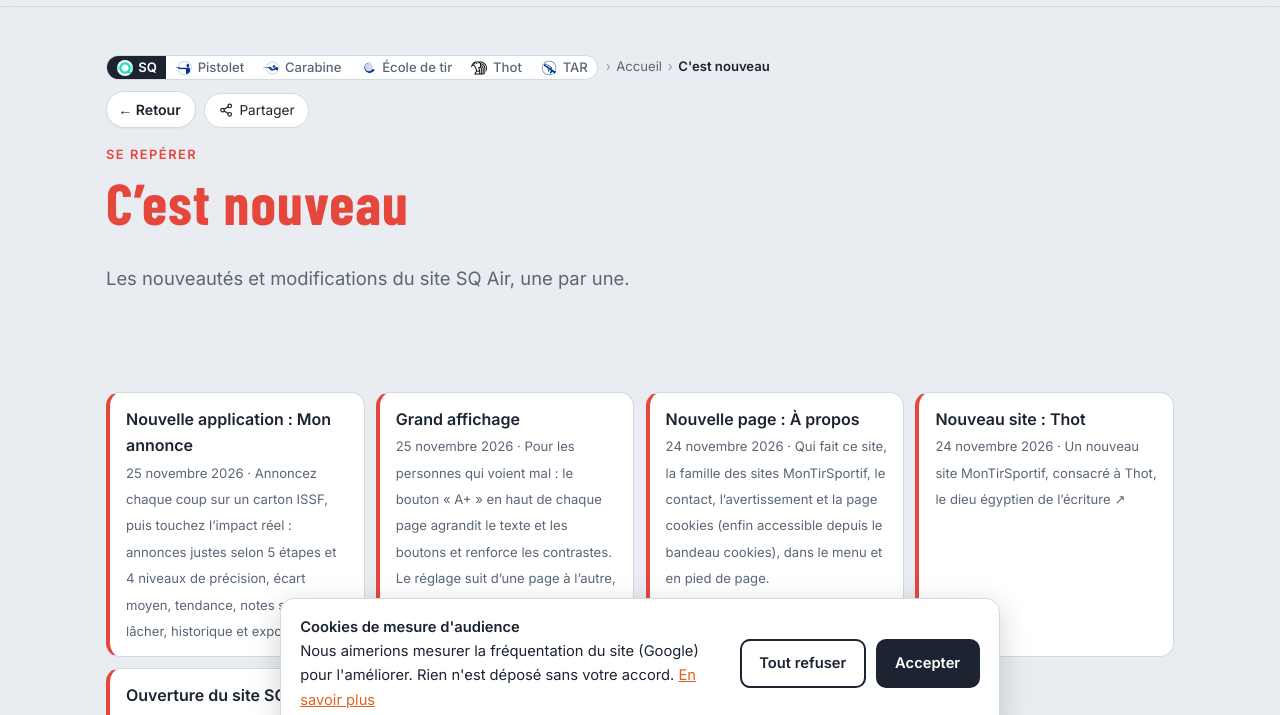
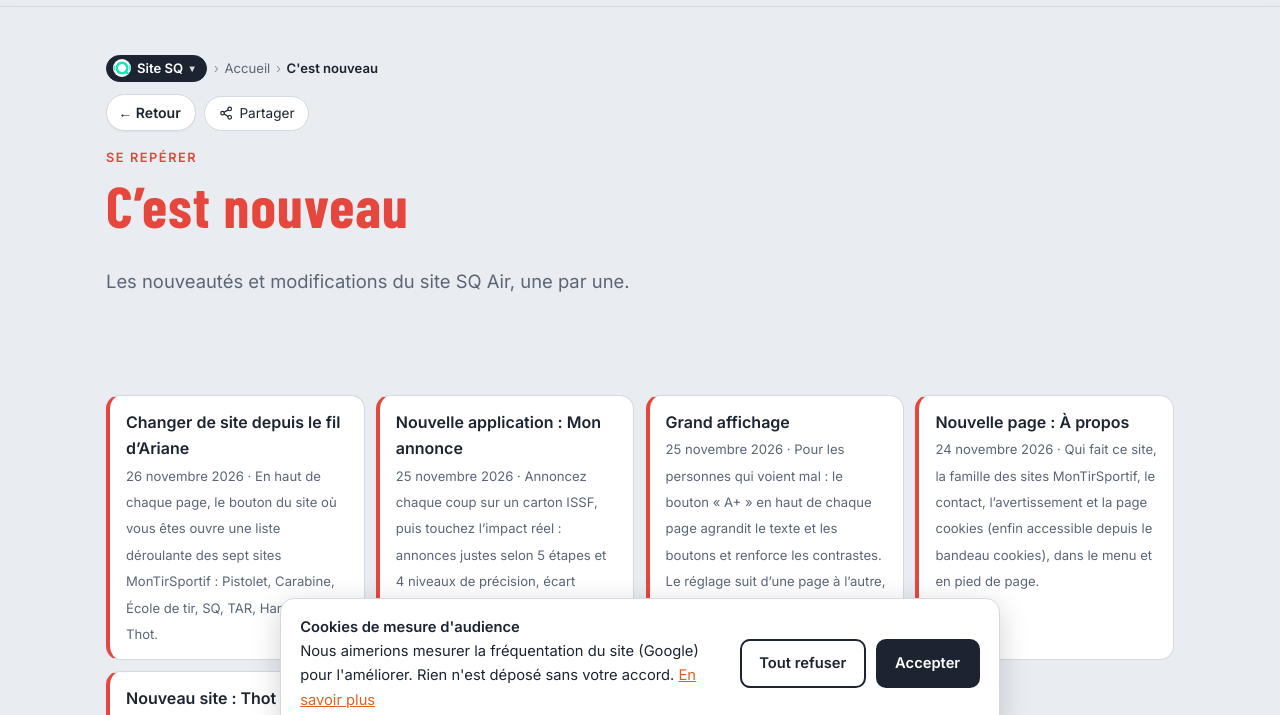
Before and after one commit to MonTirSportif/sq, a plain HTML site: page c-est-nouveau.html in a window 1280 px wide. Shown: the part 55-770 px from the top of the page. Drawn offline with Linux system fonts and the light colour scheme.

Commit message:
Fil d'Ariane : liste déroulante pour changer de site (7 sites)
Co-Authored-By: Claude Opus 5.5 <noreply@anthropic.com>
Claude-Session: https://claude.ai/code/session_016nNYyDLxs52v54yjtqjEuZ

```diff
--- a/a-propos.html
+++ b/a-propos.html
@@ -66,6 +66,6 @@ document.getElementById('ck-no').addEventListener('click',function(){save('no');
 document.addEventListener('click',function(e){if(e.target.closest('[data-cookies]')){e.preventDefault();b.hidden=false;document.getElementById('ck-no').focus();}});})();</script>
 <script>document.querySelectorAll(".yt").forEach(function(w){var b=w.querySelector(".yt-btn");if(!b||w.dataset.bound)return;w.dataset.bound=1;b.addEventListener("click",function(){var f=document.createElement("iframe");f.src="https://www.youtube-nocookie.com/embed/"+w.dataset.id+"?autoplay=1&rel=0";f.title="Vidéo";f.allow="autoplay; encrypted-media; picture-in-picture; fullscreen";f.allowFullscreen=true;w.innerHTML="";w.appendChild(f);});});</script>
 <script src="js/share.js"></script>
-<script src="js/nav.js?v=20261125menu" defer></script>
+<script src="js/nav.js?v=20261126sw" defer></script>
 </body>
 </html>
--- a/c-est-nouveau.html
+++ b/c-est-nouveau.html
@@ -30,7 +30,8 @@
 <nav id="nav"><a href="index.html">Accueil</a><a href="outils-entrainement.html">Outils d'entraînement</a><a href="tir-de-precision.html">Tir de précision</a><a href="jeux.html">Les jeux</a><a href="suivi.html">Suivi</a><a href="annonce.html">Mon annonce</a><a href="a-propos.html">À propos</a></nav></div></header>
 <main class="view on" id="c-est-nouveau" style="--acc:#e5473d">
 <div class="theme-head"><a class="back" href="index.html">← Retour</a><div class="kicker">Se repérer</div><h1>C’est nouveau</h1><p class="lead">Les nouveautés et modifications du site SQ Air, une par une.</p></div>
-<section class="first"><div class="links"><a href="annonce.html"><b>Nouvelle application : Mon annonce</b><small>25 novembre 2026 · Annoncez chaque coup sur un carton ISSF, puis touchez l’impact réel : annonces justes selon 5 étapes et 4 niveaux de précision, écart moyen, tendance, notes sur le lâcher, historique et export CSV.</small></a>
+<section class="first"><div class="links"><a href="index.html"><b>Changer de site depuis le fil d’Ariane</b><small>26 novembre 2026 · En haut de chaque page, le bouton du site où vous êtes ouvre une liste déroulante des sept sites MonTirSportif : Pistolet, Carabine, École de tir, SQ, TAR, Handy et Thot.</small></a>
+<a href="annonce.html"><b>Nouvelle application : Mon annonce</b><small>25 novembre 2026 · Annoncez chaque coup sur un carton ISSF, puis touchez l’impact réel : annonces justes selon 5 étapes et 4 niveaux de précision, écart moyen, tendance, notes sur le lâcher, historique et export CSV.</small></a>
 <a href="index.html"><b>Grand affichage</b><small>25 novembre 2026 · Pour les personnes qui voient mal : le bouton « A+ » en haut de chaque page agrandit le texte et les boutons et renforce les contrastes. Le réglage suit d’une page à l’autre, sur tous les sites MonTirSportif.</small></a>
 <a href="a-propos.html"><b>Nouvelle page : À propos</b><small>24 novembre 2026 · Qui fait ce site, la famille des sites MonTirSportif, le contact, l’avertissement et la page cookies (enfin accessible depuis le bandeau cookies), dans le menu et en pied de page.</small></a>
 <a href="https://thot.montirsportif.com/"><b>Nouveau site : Thot</b><small>24 novembre 2026 · Un nouveau site MonTirSportif, consacré à Thot, le dieu égyptien de l’écriture ↗</small></a>
@@ -57,6 +58,6 @@ document.getElementById('ck-no').addEventListener('click',function(){save('no');
 document.addEventListener('click',function(e){if(e.target.closest('[data-cookies]')){e.preventDefault();b.hidden=false;document.getElementById('ck-no').focus();}});})();</script>
 <script>document.querySelectorAll(".yt").forEach(function(w){var b=w.querySelector(".yt-btn");if(!b||w.dataset.bound)return;w.dataset.bound=1;b.addEventListener("click",function(){var f=document.createElement("iframe");f.src="https://www.youtube-nocookie.com/embed/"+w.dataset.id+"?autoplay=1&rel=0";f.title="Vidéo";f.allow="autoplay; encrypted-media; picture-in-picture; fullscreen";f.allowFullscreen=true;w.innerHTML="";w.appendChild(f);});});</script>
 <script src="js/share.js"></script>
-<script src="js/nav.js?v=20261125menu" defer></script>
+<script src="js/nav.js?v=20261126sw" defer></script>
 </body>
 </html>
--- a/js/nav.js
+++ b/js/nav.js
@@ -224,3 +224,73 @@
   }
   if (document.readyState === 'loading') document.addEventListener('DOMContentLoaded', btn); else btn();
 })();
+
+/* MonTirSportif – fil d'Ariane : liste déroulante pour changer de site */
+(function () {
+  var me = document.currentScript || document.querySelector('script[src*="js/nav.js"]');
+  var base = me ? me.src.replace(/js\/nav\.js(\?.*)?$/, '') : '';
+  var S = [
+    ['pistol', 'Pistolet', 'Pistolet ISSF', 'picto-pistolet-fftir.png'],
+    ['rifle', 'Carabine', 'Carabine ISSF', 'picto-carabine-fftir.png'],
+    ['edt', 'École de tir', 'Les jeunes de 7 à 14 ans', 'fftir-ecole-de-tir.png'],
+    ['sq', 'SQ', 'Cible électronique Sport Quantum', 'picto-sq.png'],
+    ['tar', 'TAR', 'Tir aux armes réglementaires', 'picto-tar-fftir.png'],
+    ['handy', 'Handy', 'Handi-tir et para-tir', 'picto-handy.png'],
+    ['thot', 'Thot', 'Le dieu égyptien de l’écriture', 'picto-thot.png']
+  ];
+  if (!document.getElementById('mts-sitesw-css')) {
+    var st = document.createElement('style'); st.id = 'mts-sitesw-css';
+    st.textContent =
+      '.site-dd{position:relative;display:inline-block;vertical-align:middle;margin-right:.1rem}' +
+      '.site-dd>button{display:inline-flex;align-items:center;gap:.4rem;font:inherit;font-size:inherit;font-weight:600;color:#fff;background:var(--txt,#1b2430);border:1px solid var(--txt,#1b2430);border-radius:99px;padding:.15rem .7rem .15rem .35rem;cursor:pointer;line-height:1.5}' +
+      '.site-dd>button:hover,.site-dd>button[aria-expanded="true"]{background:var(--acc,#e0601f);border-color:var(--acc,#e0601f)}' +
+      '.site-dd .sw-ico{width:18px;height:18px;border-radius:50%;background:#fff;flex:none}' +
+      '.site-dd .caret{font-size:.75em;opacity:.85}' +
+      '.site-dd ul{position:absolute;z-index:40;top:calc(100% + 6px);left:0;min-width:260px;margin:0;padding:6px;list-style:none;background:var(--card,#fff);border:1px solid var(--line,#d5dbe3);border-radius:12px;box-shadow:0 10px 30px rgba(27,36,48,.18)}' +
+      '.site-dd ul[hidden]{display:none}' +
+      '.site-dd li a,.site-dd li span.cur{display:flex;align-items:center;gap:.6rem;padding:.45rem .6rem;border-radius:8px;color:var(--txt,#1b2430);text-decoration:none;line-height:1.25}' +
+      '.site-dd li a:hover,.site-dd li a:focus{background:var(--bg2,#f4f6f8);outline:none}' +
+      '.site-dd li span.cur{background:var(--bg2,#f4f6f8);font-weight:700}' +
+      '.site-dd li small{display:block;color:var(--mut,#5a6676);font-size:.8em;font-weight:400}' +
+      '.site-dd li .sw-ico{width:26px;height:26px;background:#fff;border:1px solid var(--line,#d5dbe3)}' +
+      '.site-dd li .ok{margin-left:auto;color:var(--acc,#e0601f)}' +
+      '@media print{.site-dd ul{display:none!important}}';
+    document.head.appendChild(st);
+  }
+  function current(sw) {
+    var h = (location.hostname || '').split('.')[0];
+    for (var i = 0; i < S.length; i++) if (S[i][0] === h) return S[i][0];
+    var t = (sw.querySelector('.on') || sw).textContent || '';
+    for (var j = 0; j < S.length; j++) if (t.indexOf(S[j][1]) >= 0) return S[j][0];
+    var m = location.pathname.match(/\/(pistol|rifle|edt|sq|thot|tar|handy)\//); return m ? m[1] : 'pistol';
+  }
+  function build() {
+    var sw = document.querySelector('.crumbs .site-sw');
+    if (!sw || sw.dataset.dd) return;
+    var cur = current(sw), c = S.filter(function (s) { return s[0] === cur; })[0] || S[0];
+    var dd = document.createElement('span'); dd.className = 'site-dd';
+    var id = 'site-dd-list';
+    var h = '<button type="button" aria-haspopup="true" aria-expanded="false" aria-controls="' + id + '" title="Changer de site MonTirSportif">' +
+      '<img class="sw-ico" src="' + base + 'img/' + c[3] + '" alt="">Site ' + c[1] + '<span class="caret" aria-hidden="true">▾</span></button><ul id="' + id + '" hidden aria-label="Les sites MonTirSportif">';
+    S.forEach(function (s) {
+      var inner = '<img class="sw-ico" src="' + base + 'img/' + s[3] + '" alt=""><span>' + s[1] + '<small>' + s[2] + '</small></span>';
+      h += s[0] === cur ? '<li><span class="cur" aria-current="true">' + inner + '<span class="ok" aria-hidden="true">✓</span></span></li>'
+                        : '<li><a href="https://' + s[0] + '.montirsportif.com/">' + inner + '</a></li>';
+    });
+    dd.innerHTML = h + '</ul>';
+    sw.dataset.dd = '1'; sw.parentNode.replaceChild(dd, sw);
+    var b = dd.querySelector('button'), ul = dd.querySelector('ul');
+    function open(v, focus) { ul.hidden = !v; b.setAttribute('aria-expanded', v ? 'true' : 'false'); if (v && focus) { var f = ul.querySelector('a'); if (f) f.focus(); } }
+    b.addEventListener('click', function (e) { e.stopPropagation(); open(ul.hidden, false); });
+    b.addEventListener('keydown', function (e) { if (e.key === 'ArrowDown') { e.preventDefault(); open(true, true); } });
+    ul.addEventListener('keydown', function (e) {
+      var l = Array.prototype.slice.call(ul.querySelectorAll('a')), i = l.indexOf(document.activeElement);
+      if (e.key === 'ArrowDown') { e.preventDefault(); (l[i + 1] || l[0]).focus(); }
+      else if (e.key === 'ArrowUp') { e.preventDefault(); (l[i - 1] || l[l.length - 1]).focus(); }
+      else if (e.key === 'Escape') { open(false); b.focus(); }
+    });
+    document.addEventListener('click', function (e) { if (!dd.contains(e.target)) open(false); });
+    document.addEventListener('keydown', function (e) { if (e.key === 'Escape' && !ul.hidden) { open(false); b.focus(); } });
+  }
+  if (document.readyState === 'loading') document.addEventListener('DOMContentLoaded', function () { setTimeout(build, 0); }); else setTimeout(build, 0);
+})();
```
Also changed, not shown: annonce.html (+1 -1 lines), index.html (+1 -1 lines), jeux.html (+1 -1 lines), outils-entrainement.html (+1 -1 lines), plan-du-site.html (+1 -1 lines), suivi.html (+1 -1 lines), tir-de-precision.html (+1 -1 lines), img/picto-handy.png (added).
